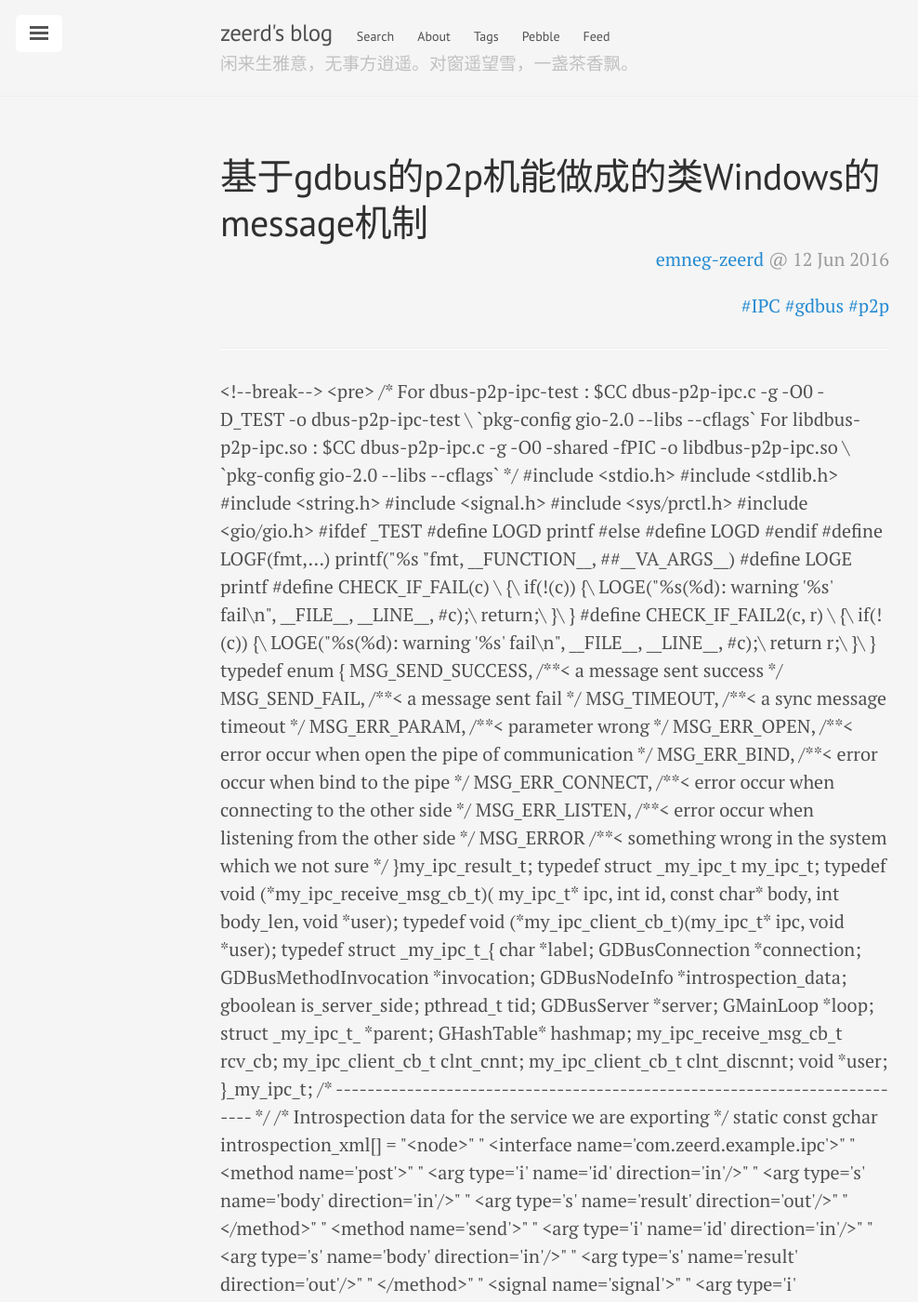
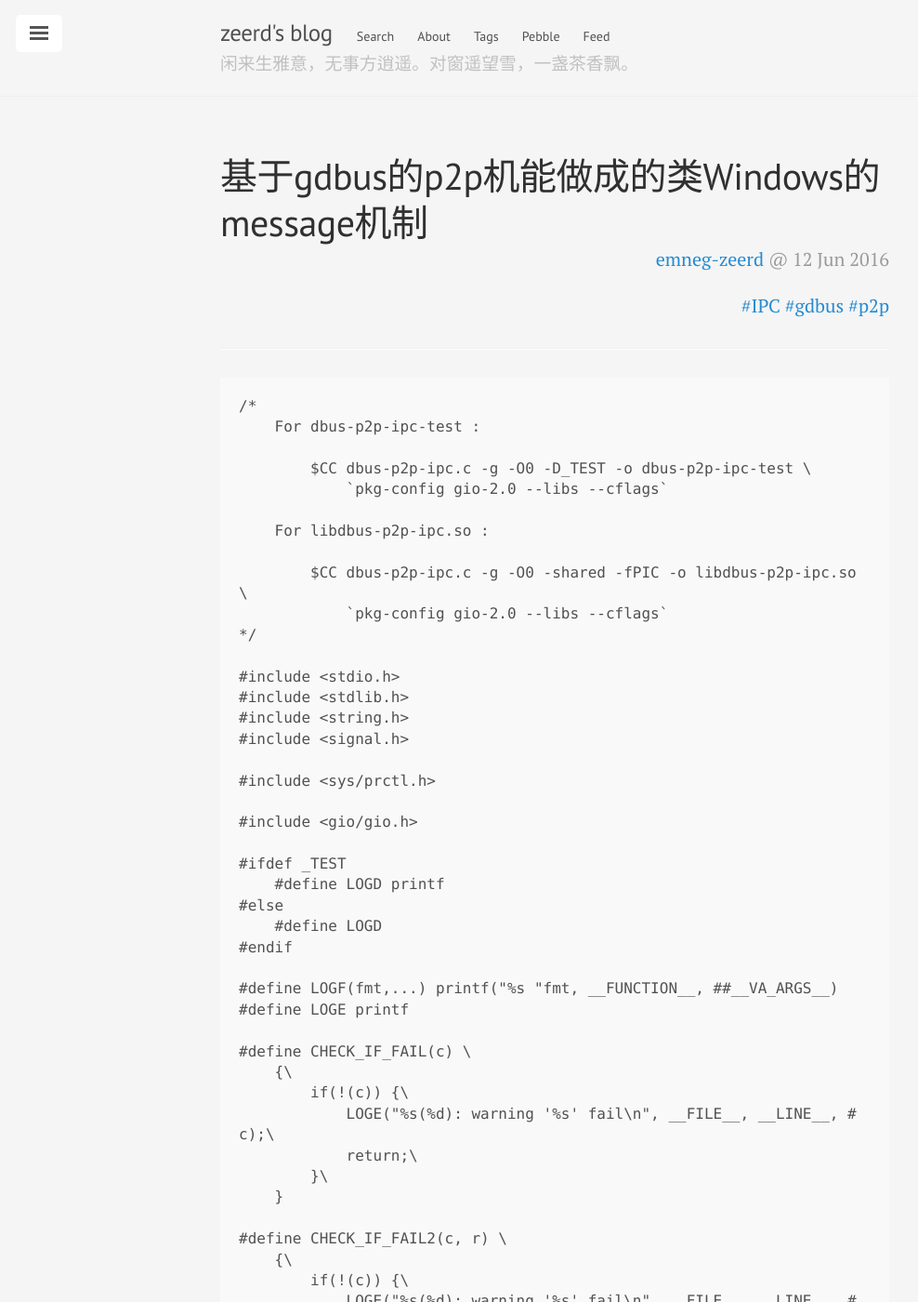
Before and after one commit to zeerd/zeerd.github.io, a Jekyll site: the page built from _posts/2016-06-12-dbus-p2p-ipc.html, in a window 1280 px wide and 1400 px high. Shown: the whole window at 93% size, without its empty margins (43-1031 px from the left). Built offline with Jekyll 4.4.1, drawn with Linux system fonts in a browser that asks for light colours; comment, search, counter and statistics services are not loaded; some of the changed text lies outside the part shown.

Commit message:
Update 2016-06-12-dbus-p2p-ipc.html

```diff
--- a/_posts/2016-06-12-dbus-p2p-ipc.html
+++ b/_posts/2016-06-12-dbus-p2p-ipc.html
@@ -3,8 +3,8 @@ layout: post
 title: 基于gdbus的p2p机能做成的类Windows的message机制
 tags: [gdbus,p2p,IPC]
 ---
-&lt;!--break--&gt;
-&lt;pre&gt;
+<!--break-->
+<pre>
 /*
     For dbus-p2p-ipc-test :
 
@@ -778,4 +778,4 @@ main (int argc, char *argv[])
 }
 
 #endif
-&lt;/pre&gt;
+</pre>
```
